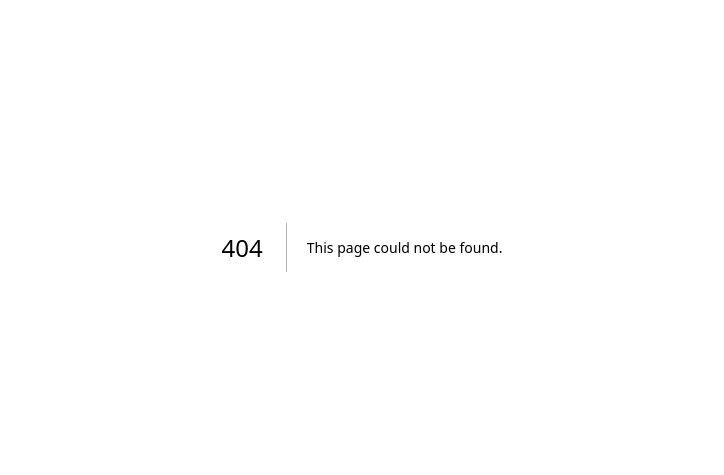
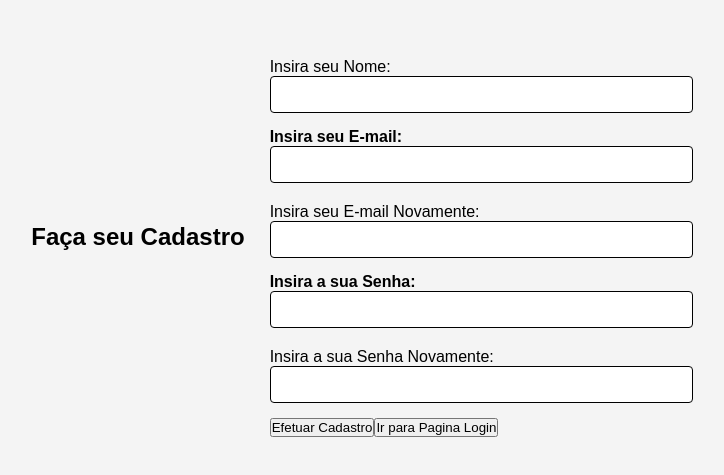
Before and after one commit to Jujuzix/projeto-FrontEnd-PTAC, a Next.js app: page /paginaCadastro in a window 1280 px wide. Before the commit this address had no page. Shown: the part 153-628 px from the top of the page, without its empty margins (278-1002 px from the left). Built offline with nearby package versions, Linux system fonts and the light colour scheme.

Commit message:
Criando pagina de Cadastro com as credenciais postas na interface

```diff
--- a/src/app/interfaces/usuario.tsx
+++ b/src/app/interfaces/usuario.tsx
@@ -1,7 +1,6 @@
 interface Usuario{
-    id: number,
+    id?: number,
     nome: string,
-    idade: number,
     email?: string,
     password?: string,
     tipo?: string
--- /dev/null
+++ b/src/app/paginaCadastro/page.tsx
@@ -0,0 +1,114 @@
+'use client';
+
+import { useState } from "react";
+import { useRouter } from "next/navigation";
+import styles from "../styles/login.module.css";
+import Botao from "../components/Botao";
+
+export default function Cadastro() {
+  const [nome, setNome] = useState<string>("");
+  const [email1, setEmail1] = useState<string>("");
+  const [email2, setEmail2] = useState<string>("");
+  const [idade, setIdade] = useState<number | "">("");
+  const [senha1, setSenha1] = useState<string>("");
+  const [senha2, setSenha2] = useState<string>("");
+  const [usuario, setUsuario] = useState<Usuario>({
+    nome: '',
+    email: '',
+    password: '',
+  });
+  const [erro, setErro] = useState("");
+  const router = useRouter();
+
+const alterarNome = (novoNome: string) => {
+  setUsuario((valoresAnteriores)=> ({
+    ...valoresAnteriores,
+    nome:novoNome
+  }))
+  console.log(usuario)
+}
+
+  /*const handleCadastro = (event: React.FormEvent<HTMLFormElement>) => {
+    event.preventDefault();
+    if (email1 === email2 && password1 === password2) {
+      // Aqui você pode adicionar a lógica para cadastrar o usuário
+      router.push('/');
+    } else {
+      setErro("Email ou Senha Inválido");
+    }
+  };*/
+
+  return (
+    <div className={styles.paginaLogin}>
+      <h1 className={styles.titulo}>Faça seu Cadastro</h1>
+      <form>
+        <div className={styles.nome}>
+          <label htmlFor="nome">Insira seu Nome:</label>
+          <input
+            className={styles.input}
+            type="text"
+            id="nome"
+            value={usuario.nome}
+            onChange={(e) => setNome(e.target.value)}
+            required
+          />
+        </div>
+
+        <div className={styles.email}>
+          <label htmlFor="email1">Insira seu E-mail:</label>
+          <input
+            className={styles.input}
+            type="email"
+            id="email1"
+            value={usuario.email}
+            onChange={(e) => setEmail1(e.target.value)}
+            required
+          />
+        </div>
+
+        <div className={styles.email2}>
+          <label htmlFor="email2">Insira seu E-mail Novamente:</label>
+          <input
+            className={styles.input}
+            type="email"
+            id="email2"
+            value={usuario.email}
+            onChange={(e) => setEmail2(e.target.value)}
+            required
+          />
+        </div>
+
+        <div className={styles.senha}>
+          <label htmlFor="senha1">Insira a sua Senha:</label>
+          <input
+            className={styles.input}
+            type="password"
+            id="senha1"
+            minLength={8}
+            value={usuario.password}
+            onChange={(e) => setSenha1(e.target.value)}
+            required
+          />
+        </div>
+
+        <div className={styles.senha2}>
+          <label htmlFor="senha2">Insira a sua Senha Novamente:</label>
+          <input
+            className={styles.input}
+            type="password"
+            id="senha2"
+            minLength={8}
+            value={usuario.password}
+            onChange={(e) => setSenha2(e.target.value)}
+            required
+          />
+        </div>
+
+        {erro && <p className={styles.msgErro}>{erro}</p>}
+
+        <Botao titulo="Efetuar Cadastro" botao={() => router.push('/')} />
+        <Botao titulo="Ir para Pagina Login" botao={() => router.push('/paginaLogin')} />
+      </form>
+    </div>
+  );
+}
```
Also changed, not shown: src/app/paginaLogin/page.tsx (+7 -5 lines).
